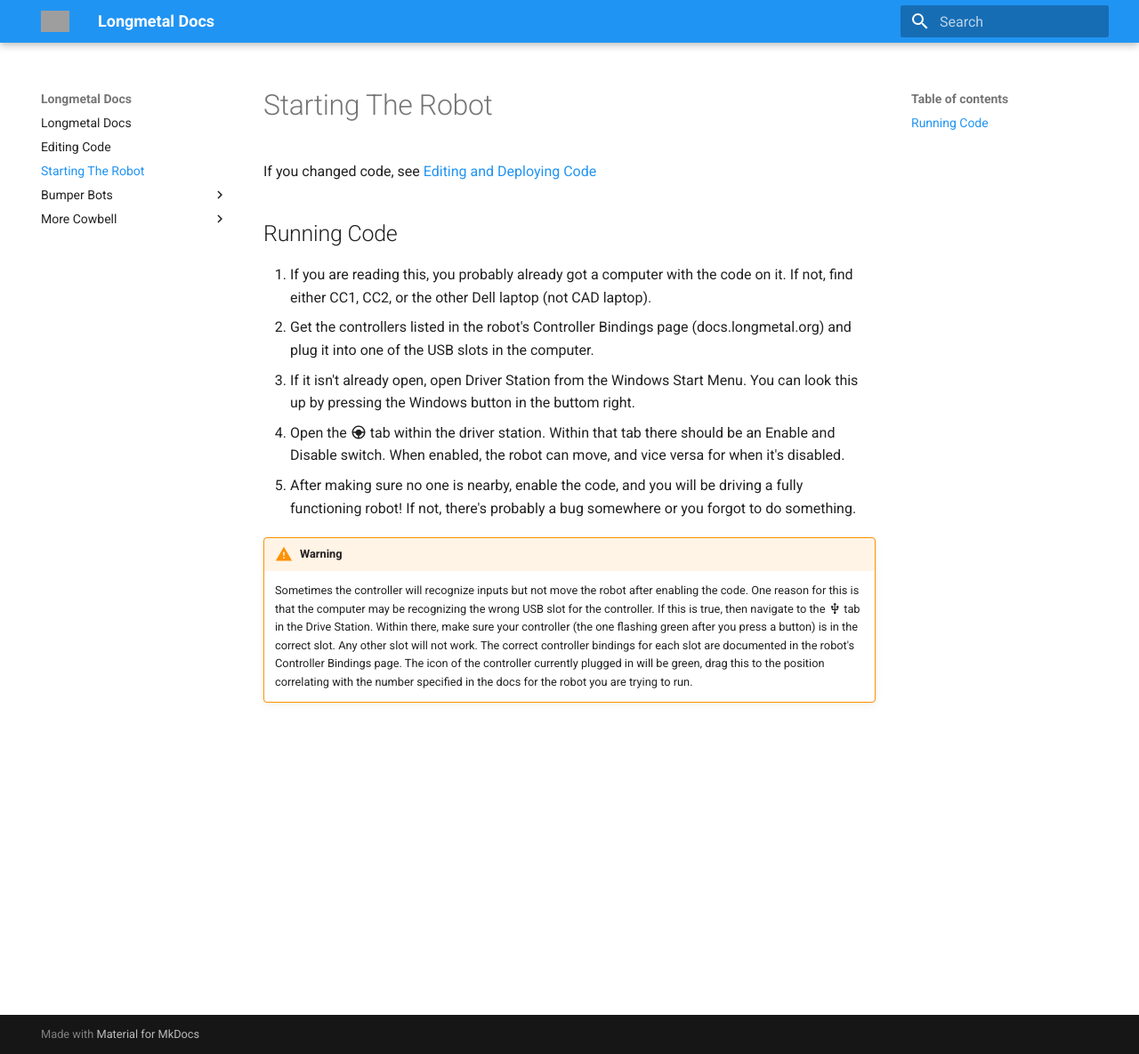
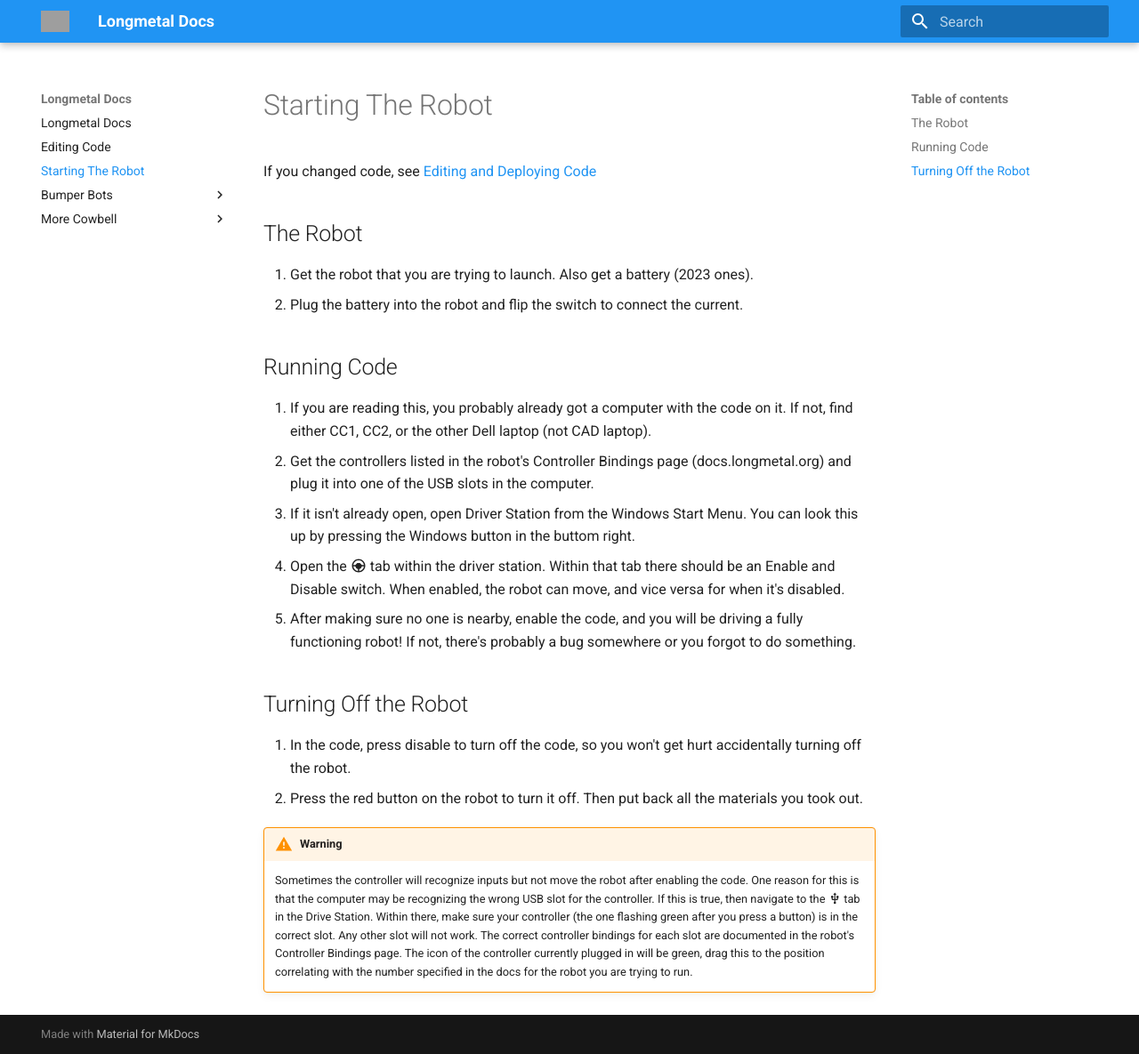
Before and after one commit to longmetal7127/metal-docs, an MkDocs documentation site: the page built from docs/starting-robot.md, in a window 1280 px wide and 1185 px high. Shown: the whole window at 89% size. Built offline with MkDocs 1.6.1 and Material for MkDocs 9.7.7, drawn with Linux system fonts in a browser that asks for light colours; grey boxes are pictures that could not be loaded.

Commit message:
Update starting-robot.md

```diff
--- a/docs/starting-robot.md
+++ b/docs/starting-robot.md
@@ -1,11 +1,17 @@
 # Starting The Robot
 If you changed code, see [Editing and Deploying Code](/editing-code)
+## The Robot
+1. Get the robot that you are trying to launch. Also get a battery (2023 ones).
+2. Plug the battery into the robot and flip the switch to connect the current.
 ## Running Code
 1. If you are reading this, you probably already got a computer with the code on it. If not, find either CC1, CC2, or the other Dell laptop (not CAD laptop).
 2. Get the controllers listed in the robot's Controller Bindings page (docs.longmetal.org) and plug it into one of the USB slots in the computer.
 3. If it isn't already open, open Driver Station from the Windows Start Menu. You can look this up by pressing the Windows button in the buttom right.
 4. Open the :material-steering: tab within the driver station. Within that tab there should be an Enable and Disable switch. When enabled, the robot can move, and vice versa for when it's disabled.
 5. After making sure no one is nearby, enable the code, and you will be driving a fully functioning robot! If not, there's probably a bug somewhere or you forgot to do something.
+## Turning Off the Robot
+1. In the code, press disable to turn off the code, so you won't get hurt accidentally turning off the robot.
+2. Press the red button on the robot to turn it off. Then put back all the materials you took out.
 
 !!! warning
     Sometimes the controller will recognize inputs but not move the robot after enabling the code. One reason for this is that the computer may be recognizing the wrong USB slot for the controller. If this is true, then navigate to the :material-usb: tab in the Drive Station. Within there, make sure your controller (the one flashing green after you press a button) is in the correct slot. Any other slot will not work. The correct controller bindings for each slot are documented in the robot's Controller Bindings page. The icon of the controller currently plugged in will be green, drag this to the position correlating with the number specified in the docs for the robot you are trying to run.
```
